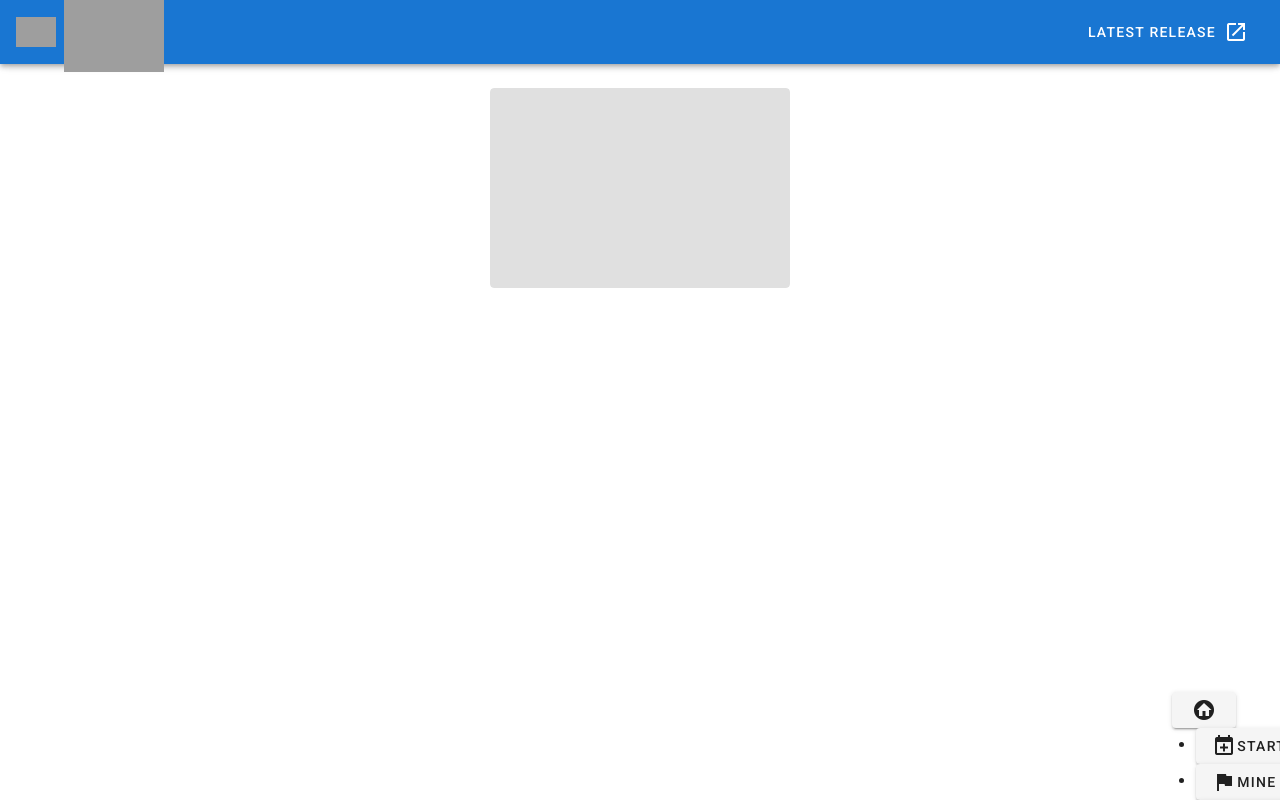
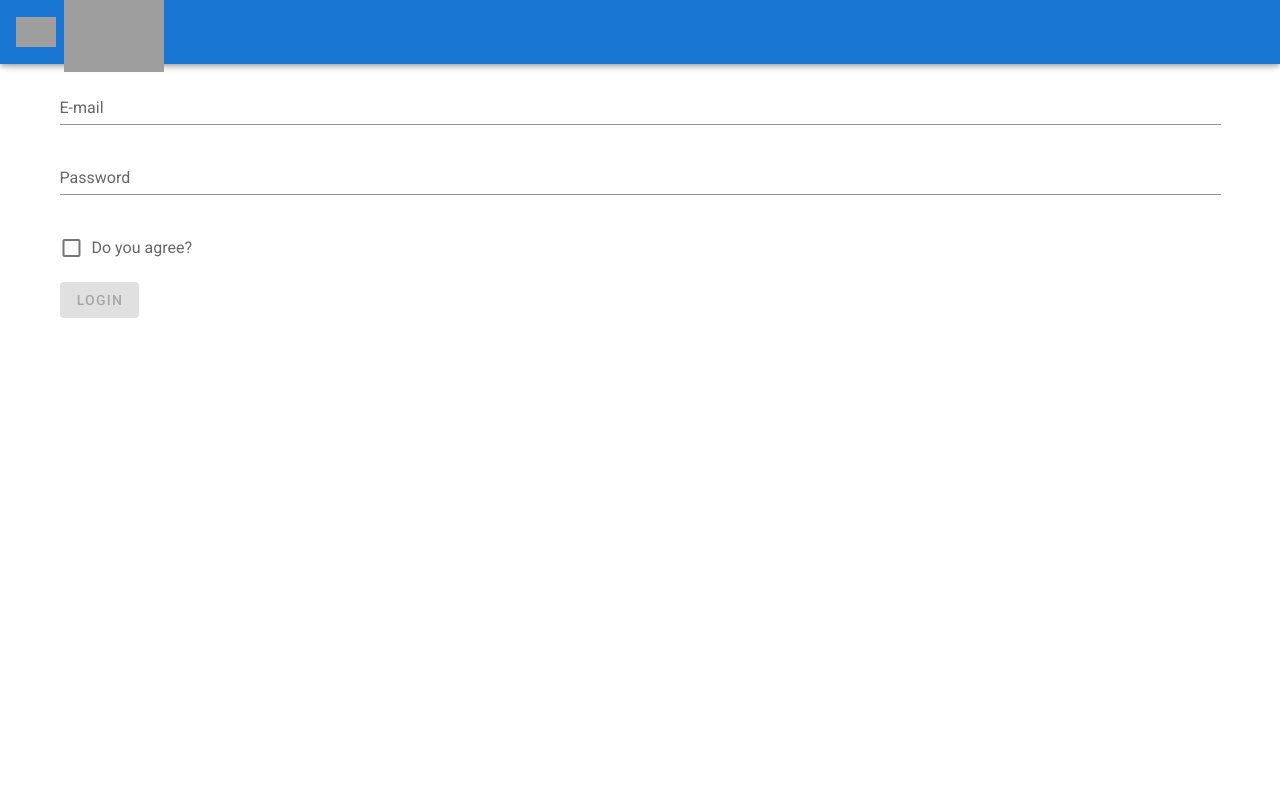
Before and after one commit to AHoeyerC/PWE0918_Bachelor, a Vue app in the folder Frontend/pwe0918_vue/: page /login in a window 1280 px wide. Built offline with nearby package versions, Linux system fonts and the light colour scheme; grey boxes are pictures that could not be loaded.

Commit message:
Update
Overlay fix
Router work in progress
Slim App.vue
Login.vue + LoginForm.vue

```diff
--- a/Frontend/pwe0918_vue/src/App.vue
+++ b/Frontend/pwe0918_vue/src/App.vue
@@ -26,36 +26,23 @@
       </div>
 
       <v-spacer></v-spacer>
+    </v-app-bar>
+    <router-link to="/"></router-link>
+    <router-link to="/registration"></router-link>
+    <router-link to="/login"></router-link>
 
-      <v-btn
-        href="https://github.com/vuetifyjs/vuetify/releases/latest"
-        target="_blank"
-        text
-      >
-        <span class="mr-2">Latest Release</span>
-        <v-icon>mdi-open-in-new</v-icon>
-      </v-btn>
-    </v-app-bar>
-    <Home/>
-
-          <!-- <Registration/> -->
+    <router-view></router-view>
   </v-app>
 </template>
 
 <script>
-import Home from './views/Home';
-// import Registration from './views/Registration';
+
 
 export default {
   name: 'App',
 
-  components: {
-    Home,
-    // Registration
-  },
-
   data: () => ({
     //
-  }),
+  })
 };
 </script>
--- /dev/null
+++ b/Frontend/pwe0918_vue/src/components/LoginForm.vue
@@ -0,0 +1,71 @@
+<template>
+    <v-form
+        ref="form"
+         v-model="valid"
+        :lazy-validation="lazy"
+    >
+        <v-text-field
+            v-model="email"
+            :rules="emailRules"
+            label="E-mail"
+            required
+        >
+        </v-text-field>
+        <v-text-field
+            v-model="password"
+            :rules="passwordRules"
+            label="Password"
+            type="password"
+            required
+        >
+        </v-text-field>
+        <v-checkbox
+            v-model="checkbox"
+            :rules="[v => !!v || 'You must agree to continue!']"
+            label="Do you agree?"
+            required
+        >
+        </v-checkbox>
+        <v-btn
+            :disabled="!valid"
+            color="success"
+            class="mr-6"
+            @click="validate"
+        >
+        Login
+        </v-btn>
+    </v-form>
+</template>
+
+<script>
+
+    export default {
+        name: "LoginForm",
+
+        data: () => ({
+            valid: true,
+            email: '',
+            emailRules: [
+            v => !!v || 'E-mail is required',
+            v => /.+@.+\..+/.test(v) || 'E-mail must be valid',
+        ],
+        password: '',
+        passwordRules: [
+            v => !!v || 'Password is required',
+            v => (v && v.length >= 6) || 'Password must be more than 6 characters',
+            v => (v && v.length <= 64) || 'Password must be less than 64 characters',
+        ],
+        select: null,
+        checkbox: false,
+        lazy: false,
+        }),
+
+        methods: {
+            validate () {
+                if (this.$refs.form.validate()) {
+                    this.snackbar = true
+                }
+            },
+        },
+    }
+</script>
--- a/Frontend/pwe0918_vue/src/components/Navigation.vue
+++ b/Frontend/pwe0918_vue/src/components/Navigation.vue
@@ -5,14 +5,14 @@
         <v-icon>mdi mdi-plus-circle</v-icon>
       </v-btn>
       <div>
-        <v-btn @click="overlay = !overlay">
+        <v-btn @click="overlayStartOmraade = !overlayStartOmraade">
           <v-icon>mdi mdi-calendar-plus</v-icon>
           <span>Start Område</span>
         </v-btn>
         <v-overlay
             :opacity="100"
             :absolute= false
-            :value="overlay"
+            :value="overlayStartOmraade"
         >
          <StartOmraade
           v-if="showStartOmraade"
@@ -21,19 +21,19 @@
           <v-btn
             fab
             color="red"
-           @click="overlay = false"
+           @click="overlayStartOmraade = false"
           >
             X
           </v-btn>
         </v-overlay>
-        <v-btn @click="overlay = !overlay">
+        <v-btn @click="overlayMineOmraader = !overlayMineOmraader">
           <v-icon>mdi mdi-flag</v-icon>
           <span>Mine Områder</span>
         </v-btn>
         <v-overlay
             :opacity="100"
             :absolute= false
-            :value="overlay"
+            :value="overlayMineOmraader"
         >
         <MineOmraader
           v-if="showMineOmraader"
@@ -42,19 +42,19 @@
             <v-btn
               fab
               color="red"
-              @click="overlay = false"
+              @click="overlayMineOmraader = false"
             >
               X
             </v-btn>
           </v-overlay>
-        <v-btn @click="overlay = !overlay">
+        <v-btn @click="overlayLeaderboard = !overlayLeaderboard">
           <v-icon>mdi mdi-format-list-bulleted</v-icon>
           <span>Leaderboard</span>
         </v-btn>
         <v-overlay
             :opacity="100"
             :absolute= false
-            :value="overlay"
+            :value="overlayLeaderboard"
         >
          <Leaderboard
           v-if="showLeaderboard"
@@ -63,19 +63,19 @@
           <v-btn
             fab
             color="red"
-           @click="overlay = false"
+           @click="overlayLeaderboard = false"
           >
             X
           </v-btn>
         </v-overlay>
-        <v-btn @click="overlay = !overlay">
+        <v-btn @click="overlayTrofae = !overlayTrofae">
           <v-icon>mdi mdi-trophy</v-icon>
           <span>Trofæer</span>
         </v-btn>
         <v-overlay
             :opacity="100"
             :absolute= false
-            :value="overlay"
+            :value="overlayTrofae"
         >
          <Trofae
           v-if="showTrofae"
@@ -84,7 +84,7 @@
           <v-btn
             fab
             color="red"
-           @click="overlay = false"
+           @click="overlayTrofae = false"
           >
             X
           </v-btn>
@@ -112,7 +112,10 @@ export default {
 
   data: () => ({
       activeBtn: 4,
-      overlay: false,
+      overlayStartOmraade: false,
+      overlayMineOmraader: false,
+      overlayLeaderboard: false,
+      overlayTrofae: false,
       showStartOmraade: true,
       showMineOmraader: true,
       showLeaderboard: true,
--- a/Frontend/pwe0918_vue/src/router/index.js
+++ b/Frontend/pwe0918_vue/src/router/index.js
@@ -1,6 +1,8 @@
 import Vue from 'vue'
 import VueRouter from 'vue-router'
 import Home from '../views/Home.vue'
+import Registration from '../views/Registration.vue'
+import Login from '../views/Login.vue'
 
 Vue.use(VueRouter)
 
@@ -11,13 +13,31 @@ const routes = [
     component: Home
   },
   {
-    path: '/about',
-    name: 'about',
-    // route level code-splitting
-    // this generates a separate chunk (about.[hash].js) for this route
-    // which is lazy-loaded when the route is visited.
-    component: () => import(/* webpackChunkName: "about" */ '../views/About.vue')
+    path: '/registration',
+    name: 'registration',
+    component: Registration
+  },
+  {
+    path: '/login',
+    name: 'login',
+    component: Login
   }
+  // {
+  //   path: '/registration',
+  //   name: 'registration',
+  //   // route level code-splitting
+  //   // this generates a separate chunk (about.[hash].js) for this route
+  //   // which is lazy-loaded when the route is visited.
+  //   component: () => import(/* webpackChunkName: "about" */ '../views/Registration.vue')
+  // },
+  // {
+  //   path: '/login',
+  //   name: 'login',
+  //   // route level code-splitting
+  //   // this generates a separate chunk (about.[hash].js) for this route
+  //   // which is lazy-loaded when the route is visited.
+  //   component: () => import(/* webpackChunkName: "about" */ '../views/Login.vue')
+  // }
 ]
 
 const router = new VueRouter({
--- a/Frontend/pwe0918_vue/src/views/Home.vue
+++ b/Frontend/pwe0918_vue/src/views/Home.vue
@@ -10,8 +10,8 @@
     <v-row>
       <v-col>
         <v-content margin="0">
-          <!-- <Navigation/> -->
-          <NavWheel/>
+          <Navigation/>
+          <!-- <NavWheel/> -->
         </v-content>
       </v-col>
     </v-row>
@@ -20,17 +20,17 @@
 
 <script>
   import Map from "../components/Map"
-  // import Navigation from "../components/Navigation"
-  import NavWheel from "../components/NavWheel"
+  import Navigation from "../components/Navigation"
+  // import NavWheel from "../components/NavWheel"
 
 
   export default {
   name: 'Home',
 
   components: {
-    // Navigation,
+    Navigation,
     Map,
-    NavWheel
+    // NavWheel
 
   },
 
--- /dev/null
+++ b/Frontend/pwe0918_vue/src/views/Login.vue
@@ -0,0 +1,27 @@
+<template>
+  <v-container>
+    <v-row>
+      <v-col>
+        <v-content margin="0">
+          <LoginForm/>
+        </v-content>
+      </v-col>
+    </v-row>
+  </v-container>
+</template>
+
+<script>
+  import LoginForm from "../components/LoginForm"
+
+export default {
+  name: "Login",
+
+  components: {
+    LoginForm
+  },
+
+  data: () => ({
+
+  }),
+};
+</script>
```
Also changed, not shown: Frontend/pwe0918_vue/src/components/RegistrationForm.vue (added).
